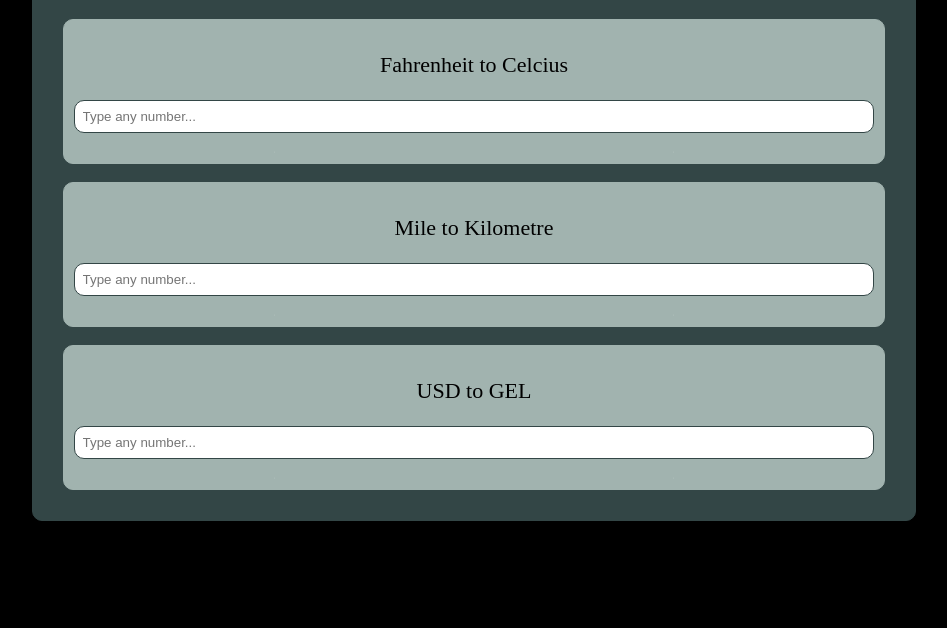
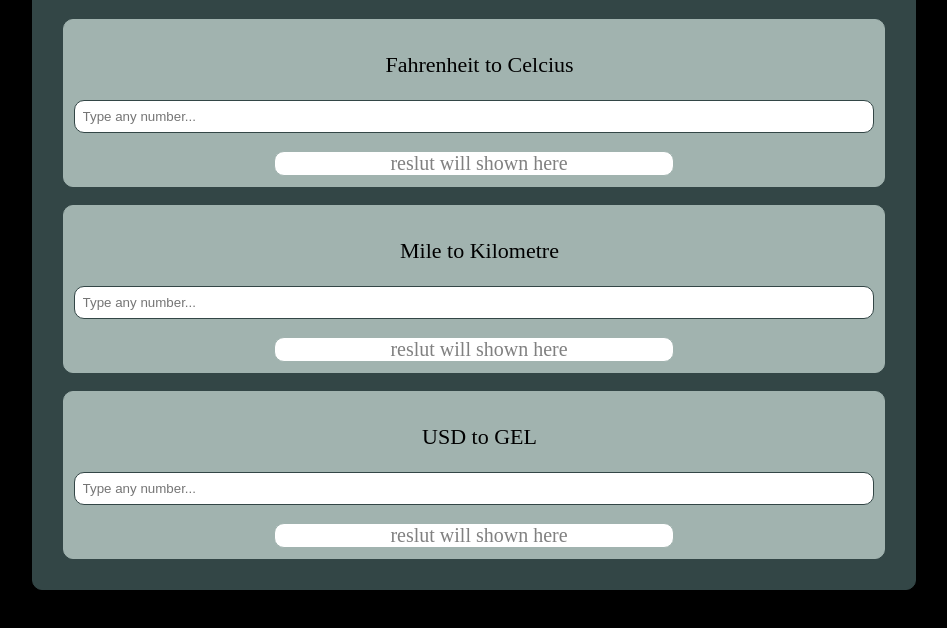
Before and after one commit to Adakhi/Converter, a plain HTML site: page index.html in a window 1280 px wide. Shown: the part 150-778 px from the top of the page, without its empty margins (166-1113 px from the left). Drawn offline with Linux system fonts and the light colour scheme.

Commit message:
show empty result field with text

```diff
--- a/index.html
+++ b/index.html
@@ -5,6 +5,12 @@
 <meta name="viewport" content="width=device-width, initial-scale=1.0">
 <meta charset="UTF-8">
 <title>Converter Online</title>
+<style>
+p::before {
+  content: "5";
+  visibility: hidden;
+}
+</style>
 </head>
 
 <body>
@@ -18,7 +24,7 @@
 
 <br>
 
-<p id="demo"></p>
+<p id="demo">reslut will shown here</p>
 </div>
 
 <br>
@@ -31,7 +37,7 @@
 
 <br>
 
-<p id="mile"></p>
+<p id="mile">reslut will shown here</p>
 </div>
 
 <br>
@@ -44,7 +50,7 @@
 
 <br>
 
-<p id="money"></p>
+<p id="money">reslut will shown here</p>
 </div>
 </div>
 
--- a/styles.css
+++ b/styles.css
@@ -52,6 +52,8 @@ p {
   border-radius: 10px;
   display: block;
   text-align: center;
+  color: gray;
+  font-weight: 100;
 }
 
 @media screen and (max-width: 768px) {
```
